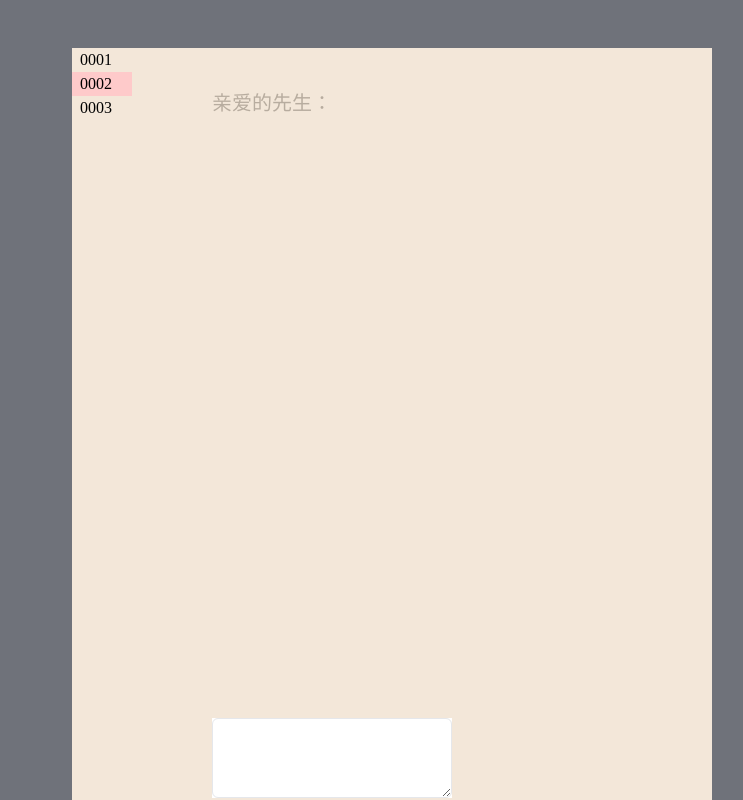
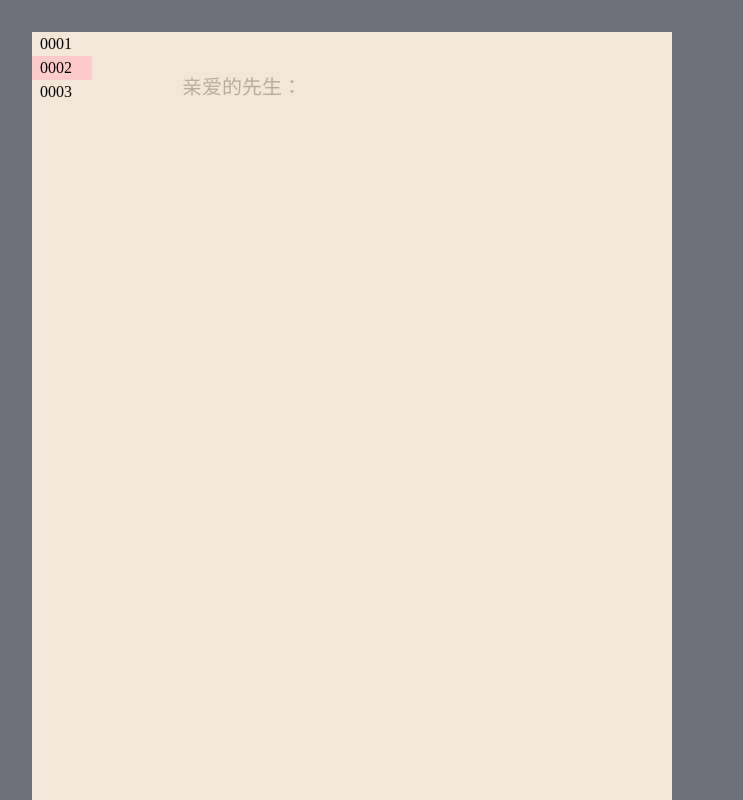
Before and after one commit to qilei0529/memo-letter, a Next.js app: page / in a window 1280 px wide. Shown: the top 800 px of the page, without its empty margins (248-991 px from the left). Built offline with nearby package versions, Linux system fonts and the light colour scheme; a web font is replaced by a local one.

Commit message:
feat: update paper

```diff
--- a/app/page.tsx
+++ b/app/page.tsx
@@ -1,11 +1,11 @@
 import BoardView from "@/components/board"
-import { PagerView } from "@/components/pager"
+import { PaperView } from "@/components/paper"
 
 export default function Home(props: any) {
   return (
     // B69D7E
-    <div className="flex min-h-screen flex-col items-center py-12 bg-[#6F727A]">
-      <PagerView />
+    <div className="flex min-h-screen flex-col items-center pt-8 bg-[#6F727A]">
+      <PaperView />
     </div>
   )
 }
--- a/client/stores/input-store.ts
+++ b/client/stores/input-store.ts
@@ -11,6 +11,7 @@ type InputState = {
   value: string
 
   active: boolean
+  show: boolean
 
   align: "RIGHT" | "LEFT"
 
@@ -22,7 +23,8 @@ type IInputActions = {
 
   setValue: (value: string) => void
 
-  setActive: (active: boolean) => void
+  toggleShow: (show: boolean) => void
+  toggleActive: (active: boolean) => void
 
   setAlign: (align: "RIGHT" | "LEFT") => void
 
@@ -33,6 +35,8 @@ export const useInputerStore = create<InputState & IInputActions>()(
   // persist(
   (set, get) => {
     return {
+      show: false,
+
       selectorVos: {},
 
       value: "",
@@ -53,7 +57,9 @@ export const useInputerStore = create<InputState & IInputActions>()(
         }),
 
       setAlign: (align) => set((state) => ({ align })),
-      setActive: (active) => set((state) => ({ active })),
+
+      toggleShow: (show) => set((state) => ({ show })),
+      toggleActive: (active) => set((state) => ({ active })),
 
       setSelector(id, selector) {
         return set((state) => {
--- a/components/pager/index.tsx
+++ b/components/paper/index.tsx
@@ -20,7 +20,7 @@ const LETTER = `先生亲启：
 →  2024.4.3
 `
 
-export const PagerView = () => {
+export const PaperView = () => {
   const list = [
     "0001",
     "0002",
@@ -88,7 +88,7 @@ export const PagerView = () => {
               data-section={section}
               className={cn(
                 isEmpty ? "opacity-30" : "",
-                "absolute w-[20px] h-[30px] select-none"
+                "absolute w-[20px] h-[30px]"
               )}
               onMouseEnter={(e) => {
                 e.stopPropagation()
@@ -102,6 +102,7 @@ export const PagerView = () => {
                 e.stopPropagation()
                 selector.update(section)
                 inputFocus()
+                toggleShow(true)
                 setHoverSection(-1)
               }}
               style={{
@@ -119,7 +120,6 @@ export const PagerView = () => {
 
   const currentSection = useMemo(() => {
     if (letter) {
-      const { sections } = letter
       return selector.value?.section
     }
     return undefined
@@ -155,6 +155,7 @@ export const PagerView = () => {
                   e.stopPropagation()
                   selector.update(index)
                   inputFocus()
+                  toggleShow(true)
                   setHoverSection(-1)
                 }}
                 onClick={(e) => {
@@ -172,6 +173,8 @@ export const PagerView = () => {
   }, [hoverSection, currentSection, letterPVos])
 
   const setInputValue = useInputerStore((state) => state.setValue)
+  const inputShow = useInputerStore((state) => state.show)
+  const toggleShow = useInputerStore((state) => state.toggleShow)
   const setInputAlign = useInputerStore((state) => state.setAlign)
 
   useEffect(() => {
@@ -189,52 +192,56 @@ export const PagerView = () => {
 
   const inputFocus = useInputerStore((state) => state.inputFocus)
   const inputRender = useMemo(() => {
+    // selector
+    let top = 800
+
+    if (!inputShow) {
+      return null
+    }
     return (
+      <>
         <div
           onClick={(e) => {
             e.stopPropagation()
           }}
-        className="absolute left-[140px] top-[670px]"
+          className="w-full sm:w-[420px] bg-[rgba(255,255,255,.4)] pointer-events-auto rounded-xl backdrop-blur border-[1px] border-[#ddd] shadow-2xl shadow-[rgba(0,0,0,.1)]"
         >
           <InputerView onDelete={onDelete} onEnter={onEnter} />
-        <KeyBinder
-          onAction={(type) => {
-            if (type === "ENTER") {
-              onEnter("", true)
-            } else if (type === "DELETE") {
-              onDelete(true)
-            }
-          }}
-        />
         </div>
+      </>
     )
-  }, [currentSection])
+  }, [currentSection, inputShow, letterPVos])
 
   return (
     <>
       <div
-        className={cn("bg-[#F3E7D9] w-[640px] relative")}
-        style={{
-          height: "800px",
+        className={cn(
+          "relative w-[460px] sm:w-[520px] origin-top scale-[0.8] sm:scale-100 h-[560px] sm:h-[800px] "
+        )}
+        onClick={() => {
+          selector.update(-1)
+          toggleShow(false)
         }}
-        onClick={() => selector.update(-1)}
       >
+        <div className="absolute w-[640px] bg-[#F3E7D9] top-0 left-[-100px] h-[800px] select-none"></div>
         <div
           className={cn(
             `the_font_${font} the_font_none_smooth1`,
-            `bg-blue-3001`,
+            `bg-blue-3001 h-[700px]`,
             // "select-none",
-            "absolute flex flex-col left-[140px] top-[40px] w-[420px] text-[#31271C] text-[20px] leading-[30px]"
+            "absolute flex flex-col left-[20px] sm:left-[50px] top-[40px] w-[420px] text-[#31271C] text-[20px] leading-[30px]"
           )}
           onMouseLeave={() => setHoverSection(-1)}
-          style={{
-            height: "700px",
-          }}
         >
           {hoverSectionRender}
           {letterRender}
         </div>
-        <div className={cn("w-[60px]", `the_font_0002`)}>
+        <div
+          className={cn(
+            "relative w-[60px] z-30 left-[-100px]",
+            `the_font_0002`
+          )}
+        >
           {list.map((item) => {
             return (
               <div
@@ -253,9 +260,26 @@ export const PagerView = () => {
           })}
         </div>
         {/* inputer */}
+      </div>
+      <div className="fixed pointer-events-none flex flex-row w-[100%] bottom-0 sm:bottom-[40px] left-0  z-30">
+        <div className="flex-1"></div>
+        <div className="w-full sm:w-[520px] flex flex-row">
+          <div className="w-0 sm:w-[50px]"></div>
           {inputRender}
+
+          <KeyBinder
+            onAction={(type) => {
+              if (type === "ENTER") {
+                onEnter("", true)
+              } else if (type === "DELETE") {
+                onDelete(true)
+              }
+            }}
+          />
         </div>
-      <div className="h-[400px]"></div>
+        <div className="flex-1"></div>
+      </div>
+      <div className="sm:h-[200px]"></div>
     </>
   )
 }
--- a/components/pager/inputer.tsx
+++ b/components/paper/inputer.tsx
@@ -10,14 +10,14 @@ export function InputerView({ onEnter, onDelete }: any) {
   const align = useInputerStore((state) => state.align)
   const focusTimeStamp = useInputerStore((state) => state.focusTimeStamp)
   const setValue = useInputerStore((state) => state.setValue)
-  const setActive = useInputerStore((state) => state.setActive)
+  const toggleActive = useInputerStore((state) => state.toggleActive)
 
   const handleFocus = () => {
-    setActive(true)
+    toggleActive(true)
   }
 
   const handleBlur = () => {
-    setActive(false)
+    toggleActive(false)
   }
 
   const handleEnter = (str: string) => {
@@ -64,15 +64,20 @@ export function InputerView({ onEnter, onDelete }: any) {
   }, [focusTimeStamp])
 
   return (
-    <div className="w-[240px] h-[80px] bg-white">
-      <Textarea
+    <div className="flex flex-row p-2">
+      <div className="w-full sm:w-[360px] flex flex-col">
+        <textarea
           ref={textareaRef}
           value={value}
           onKeyDown={handleKeyDown}
           onChange={onChange}
           onFocus={handleFocus}
           onBlur={handleBlur}
+          className="flex min-h-[82px] w-full rounded-lg resize-none border border-input appearance-none bg-none px-3 py-2 text-[14px] disabled:opacity-50"
         />
+        <div className="h-[calc(env(safe-area-inset-bottom)-20px)]"></div>
+      </div>
+      <div className="w-[60px]"></div>
     </div>
   )
 }
--- a/components/ui/textarea.tsx
+++ b/components/ui/textarea.tsx
@@ -10,7 +10,7 @@ const Textarea = React.forwardRef<HTMLTextAreaElement, TextareaProps>(
     return (
       <textarea
         className={cn(
-          "flex min-h-[80px] w-full rounded-md border border-input bg-background px-3 py-2 text-sm ring-offset-background placeholder:text-muted-foreground disabled:opacity-50",
+          "flex min-h-[80px] w-full rounded-md border border-input px-3 py-2 text-sm placeholder:text-muted-foreground disabled:opacity-50",
           className
         )}
         ref={ref}
```
Also changed, not shown: components/paper/key-binder.tsx (renamed from components/pager/key-binder.tsx). Lines whose indentation alone changed are shown as unchanged.
